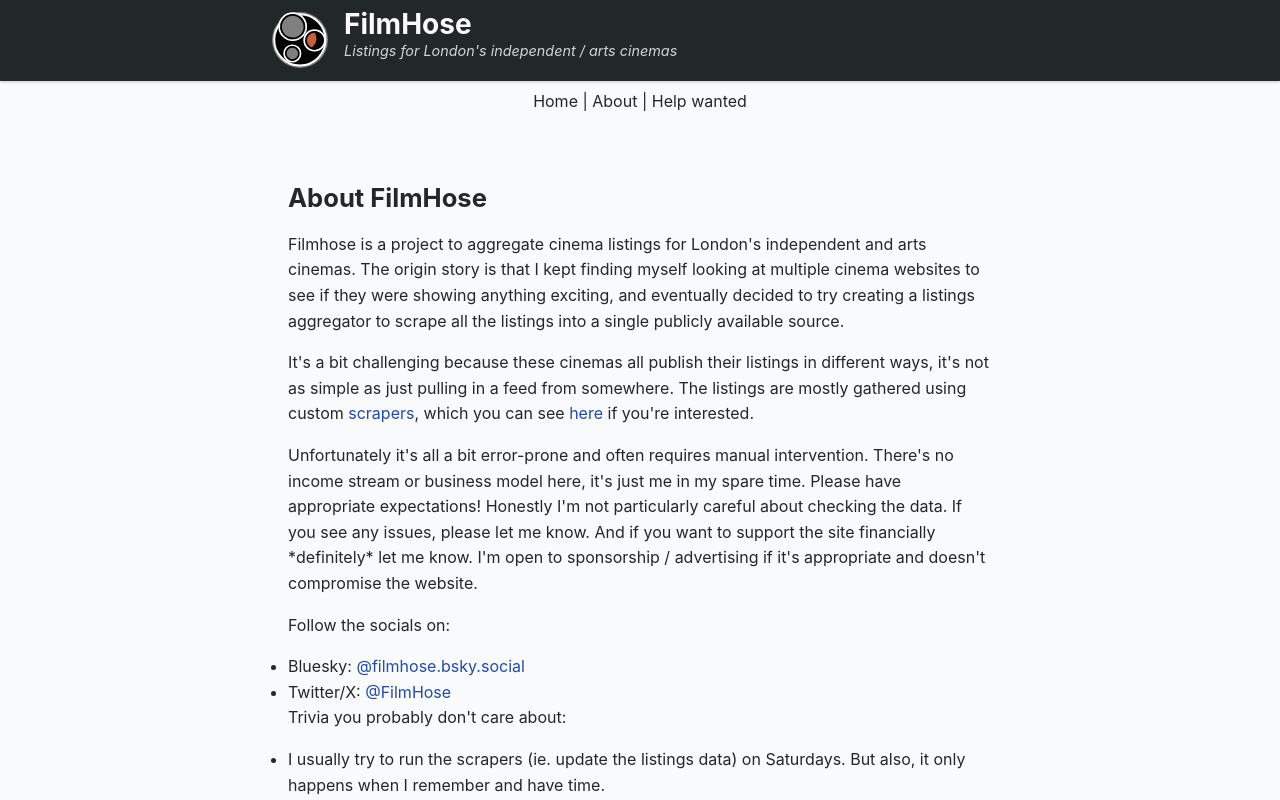
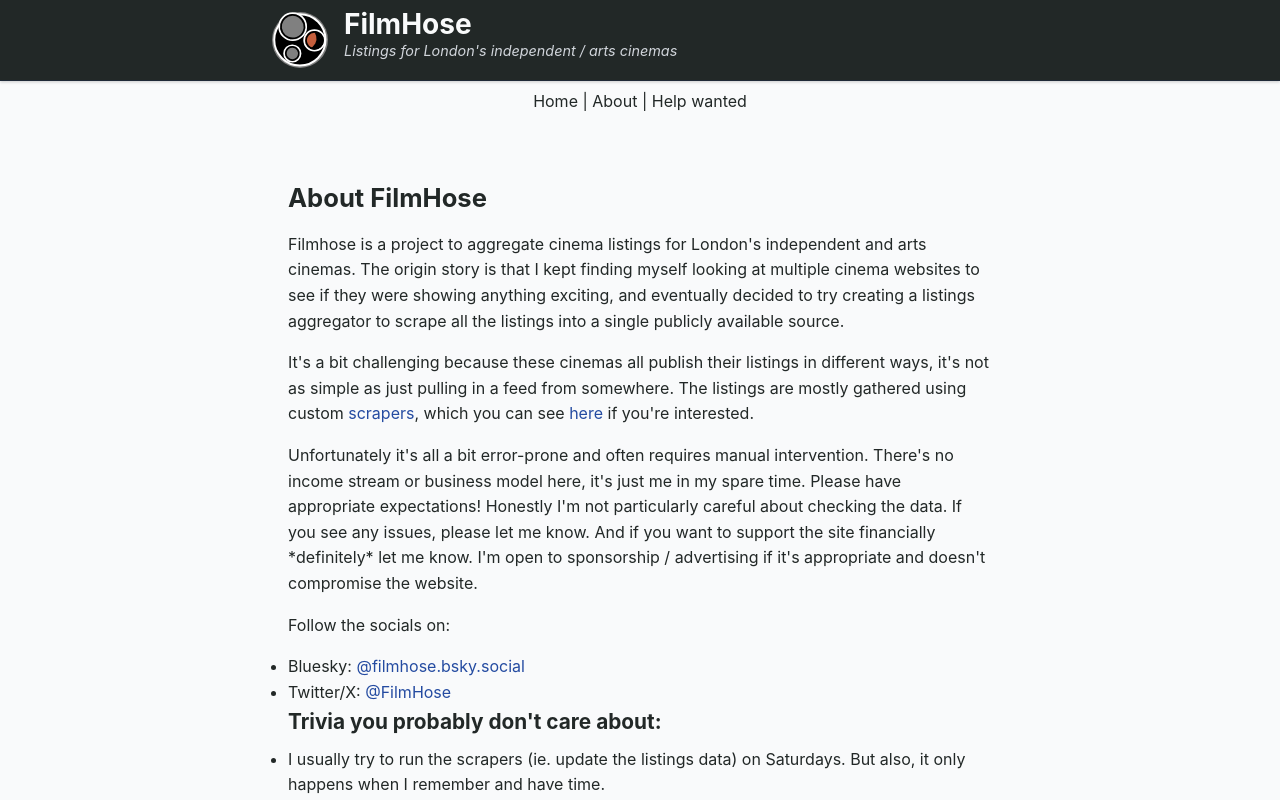
Before and after one commit to Joeboy/filmhose, a React (Vite) app: page /about in a window 1280 px wide. Shown: the top 800 px of the page. Built offline with nearby package versions, Linux system fonts and the light colour scheme; no server answers.

Commit message:
Update About page text

```diff
--- a/src/components/About.tsx
+++ b/src/components/About.tsx
@@ -55,7 +55,7 @@ const About: React.FC = () => {
           </a>
         </li>
       </ul>{' '}
-      <p>Trivia you probably don't care about:</p>
+      <h2>Trivia you probably don't care about:</h2>
       <ul>
         <li>
           I usually try to run the scrapers (ie. update the listings data) on
```
